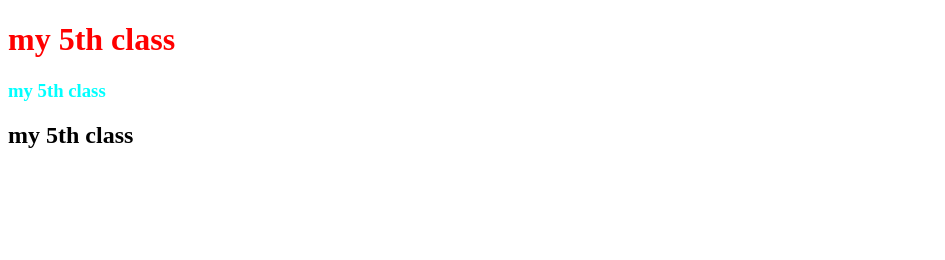
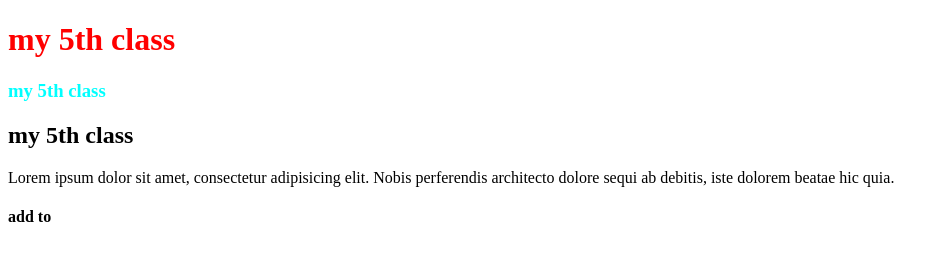
Before and after one commit to sumonkumarsarkar/5th-class-repo, a plain HTML site: page 5th-class-repo/5thclass.html in a window 1280 px wide. Shown: the whole page, without its empty margins (0-945 px from the left). Drawn offline with Linux system fonts and the light colour scheme.

Commit message:
added p tag and h4 tag

```diff
--- a/5th-class-repo/5thclass.html
+++ b/5th-class-repo/5thclass.html
@@ -11,5 +11,7 @@
     <h1>my 5th class</h1>
     <h3>my 5th class</h3>
     <h2>my 5th class</h2>
+    <p>Lorem ipsum dolor sit amet, consectetur adipisicing elit. Nobis perferendis architecto dolore sequi ab debitis, iste dolorem beatae hic quia.</p>
+    <h4>add to </h4>
 </body>
 </html>
--- /dev/null
+++ b/5thclass.css
@@ -0,0 +1,15 @@
+h1{
+    color:red;
+}
+h2{
+    color: #000;
+}
+h3{
+    color: aqua;
+}
+p{
+    color: blue;
+}
+h4{
+    color: bluevioletg;
+}
```
